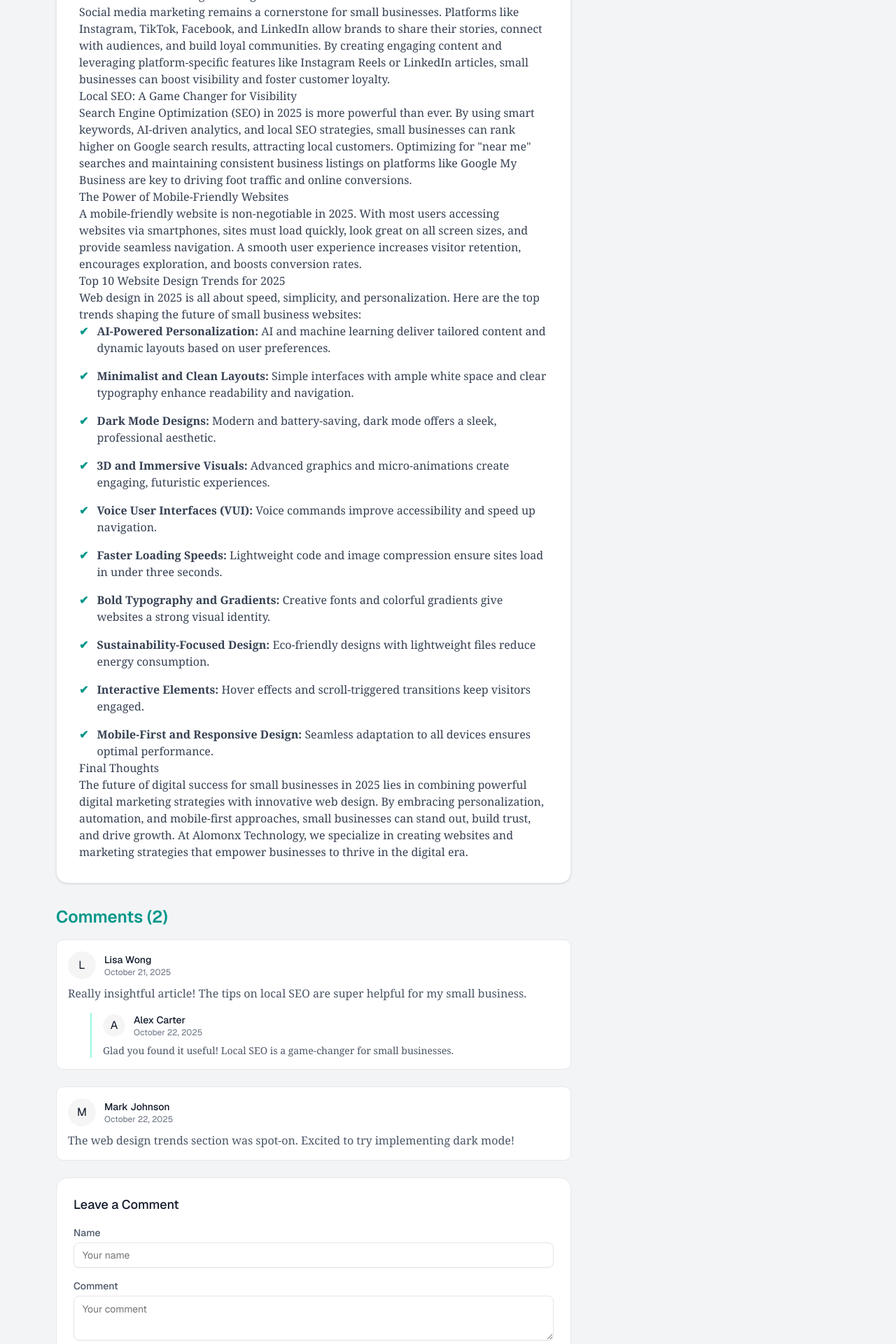
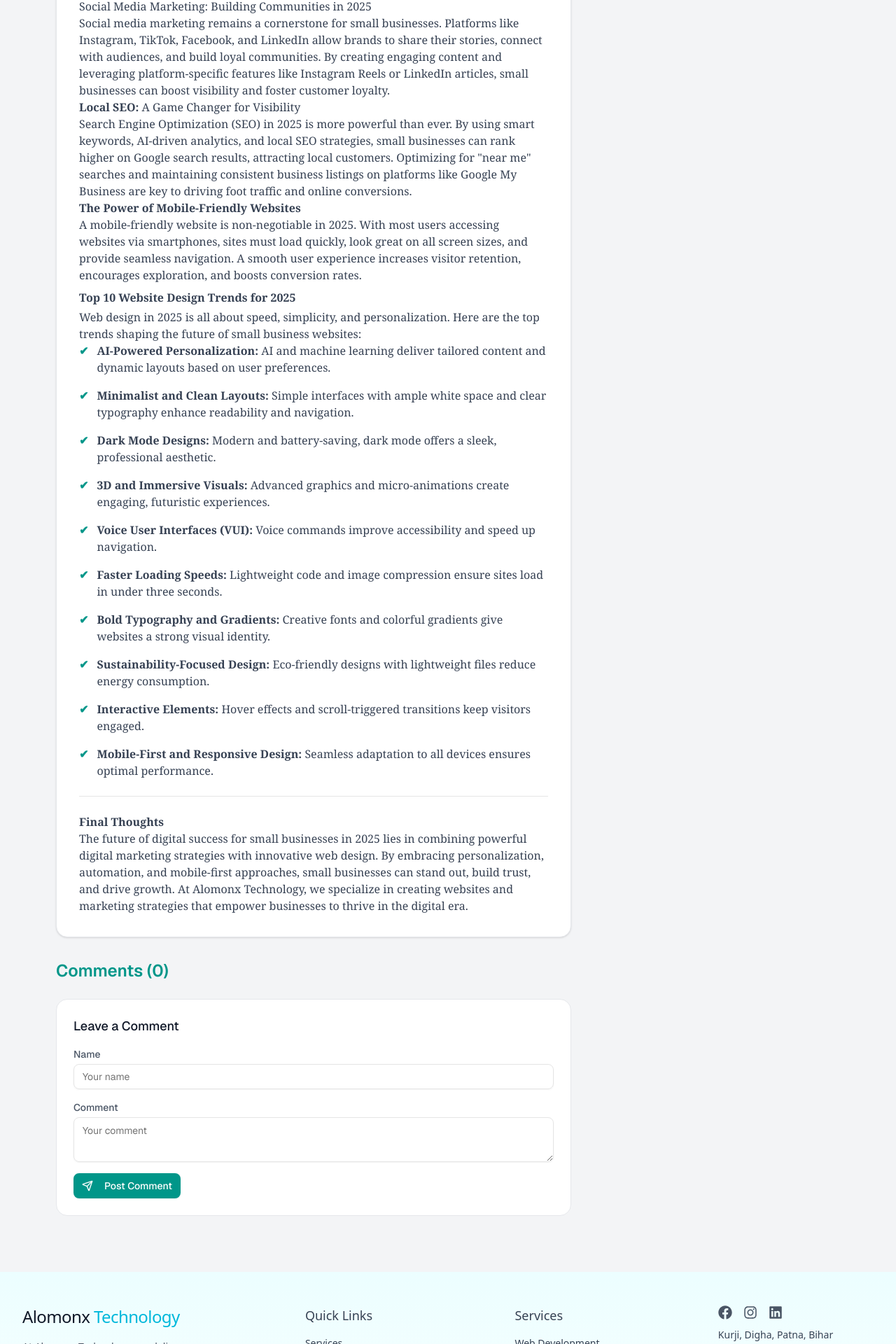
Before and after one commit to Amitkr77/alomonx, a Next.js app: page /blog/digital-success-in-2025-transforming-small-businesses in a window 1280 px wide. Shown: the part 880-2800 px from the top of the page at 70% size. Built offline with nearby package versions, Linux system fonts and the light colour scheme.

Commit message:
removed dummy data

```diff
--- a/src/app/blog/[slug]/page.jsx
+++ b/src/app/blog/[slug]/page.jsx
@@ -32,19 +32,19 @@ const blogPosts = [
     excerpt:
       "Discover how digital marketing strategies and cutting-edge web design trends can empower small businesses to thrive in 2025.",
     content: `
-      <h2>Introduction</h2>
+      <h2 class="font-bold mb-2 text-2xl">Introduction</h2>
       <p>In 2025, digital marketing and web design are transforming small businesses by enabling them to compete with industry giants, reach global audiences, and deliver exceptional user experiences. From AI-powered personalization to mobile-first designs, this article explores how small businesses can leverage digital marketing strategies and the latest web design trends to grow faster, reach wider, and compete smarter.</p>
 
       <h3>Social Media Marketing: Building Communities in 2025</h3>
       <p>Social media marketing remains a cornerstone for small businesses. Platforms like Instagram, TikTok, Facebook, and LinkedIn allow brands to share their stories, connect with audiences, and build loyal communities. By creating engaging content and leveraging platform-specific features like Instagram Reels or LinkedIn articles, small businesses can boost visibility and foster customer loyalty.</p>
 
-      <h3>Local SEO: A Game Changer for Visibility</h3>
+      <h3><span class="font-bold mt-2">Local SEO:</span> A Game Changer for Visibility</h3>
       <p>Search Engine Optimization (SEO) in 2025 is more powerful than ever. By using smart keywords, AI-driven analytics, and local SEO strategies, small businesses can rank higher on Google search results, attracting local customers. Optimizing for "near me" searches and maintaining consistent business listings on platforms like Google My Business are key to driving foot traffic and online conversions.</p>
 
-      <h3>The Power of Mobile-Friendly Websites</h3>
+      <h3 class="font-bold">The Power of Mobile-Friendly Websites</h3>
       <p>A mobile-friendly website is non-negotiable in 2025. With most users accessing websites via smartphones, sites must load quickly, look great on all screen sizes, and provide seamless navigation. A smooth user experience increases visitor retention, encourages exploration, and boosts conversion rates.</p>
 
-      <h3>Top 10 Website Design Trends for 2025</h3>
+      <h3 class="font-bold mt-2 mb-1">Top 10 Website Design Trends for 2025</h3>
       <p>Web design in 2025 is all about speed, simplicity, and personalization. Here are the top trends shaping the future of small business websites:</p>
       <ul class="list-none pl-0 space-y-4">
         <li class="flex items-start gap-3 text-gray-700">
@@ -88,8 +88,8 @@ const blogPosts = [
           <span><strong>Mobile-First and Responsive Design:</strong> Seamless adaptation to all devices ensures optimal performance.</span>
         </li>
       </ul>
-
-      <h3>Final Thoughts</h3>
+      <hr class="my-6" />
+      <h3 class="font-bold mt-2">Final Thoughts</h3>
       <p>The future of digital success for small businesses in 2025 lies in combining powerful digital marketing strategies with innovative web design. By embracing personalization, automation, and mobile-first approaches, small businesses can stand out, build trust, and drive growth. At Alomonx Technology, we specialize in creating websites and marketing strategies that empower businesses to thrive in the digital era.</p>`,
     date: "October 20, 2025",
     category: "Digital Strategy",
@@ -112,27 +112,27 @@ const BlogDetail = () => {
   const [commentName, setCommentName] = useState("");
   const [commentError, setCommentError] = useState("");
   const [commentsList, setCommentsList] = useState([
-    {
-      id: 1,
-      name: "Lisa Wong",
-      text: "Really insightful article! The tips on local SEO are super helpful for my small business.",
-      date: "October 21, 2025",
-      replies: [
-        {
-          id: 1.1,
-          name: "Alex Carter",
-          text: "Glad you found it useful! Local SEO is a game-changer for small businesses.",
-          date: "October 22, 2025",
-        },
-      ],
-    },
-    {
-      id: 2,
-      name: "Mark Johnson",
-      text: "The web design trends section was spot-on. Excited to try implementing dark mode!",
-      date: "October 22, 2025",
-      replies: [],
-    },
+    // {
+    //   id: 1,
+    //   name: "Lisa Wong",
+    //   text: "Really insightful article! The tips on local SEO are super helpful for my small business.",
+    //   date: "October 21, 2025",
+    //   replies: [
+    //     {
+    //       id: 1.1,
+    //       name: "Alex Carter",
+    //       text: "Glad you found it useful! Local SEO is a game-changer for small businesses.",
+    //       date: "October 22, 2025",
+    //     },
+    //   ],
+    // },
+    // {
+    //   id: 2,
+    //   name: "Mark Johnson",
+    //   text: "The web design trends section was spot-on. Excited to try implementing dark mode!",
+    //   date: "October 22, 2025",
+    //   replies: [],
+    // },
   ]);
   const [showCTA, setShowCTA] = useState(false);
   const [scrollProgress, setScrollProgress] = useState(0);
@@ -214,12 +214,12 @@ const BlogDetail = () => {
       >
         <div className="absolute inset-0 bg-gradient-to-r from-teal-600/80 to-coral-500/80 backdrop-blur-sm"></div>
         <motion.div
-          className="relative text-center z-10 max-w-4xl px-4"
+          className="relative text-center z-10 max-w-5xl px-4"
           initial={{ opacity: 0, y: 50 }}
           animate={{ opacity: 1, y: 0 }}
           transition={{ duration: 0.8 }}
         >
-          <div className="flex items-center justify-center gap-2 mb-3">
+          <div className="flex items-center justify-center gap-2 mb-3 mt-8">
             <Tag className="h-5 w-5 text-white" />
             <span className="text-sm font-medium text-white">
               {post.category}
@@ -491,7 +491,7 @@ const BlogDetail = () => {
       </AnimatePresence>
 
       {/* Back to Top Button */}
-      <motion.div
+      {/* <motion.div
         className="fixed bottom-6 right-6 z-50"
         initial={{ opacity: 0, scale: 0.8 }}
         animate={{ opacity: showCTA ? 1 : 0, scale: showCTA ? 1 : 0.8 }}
@@ -504,7 +504,7 @@ const BlogDetail = () => {
         >
           <ChevronUp className="h-6 w-6" />
         </Button>
-      </motion.div>
+      </motion.div> */}
     </section>
   );
 };
--- a/src/components/Footer.jsx
+++ b/src/components/Footer.jsx
@@ -1,6 +1,6 @@
 "use client";
 import React from "react";
-import { Phone, Mail } from "lucide-react";
+import { Phone, Mail, Github } from "lucide-react";
 import Link from "next/link";
 import {
   FaWhatsapp,
@@ -8,6 +8,7 @@ import {
   FaFacebook,
   FaLinkedin,
 } from "react-icons/fa";
+import { ExternalLink } from "lucide-react";
 import { motion } from "framer-motion";
 
 export default function Footer() {
@@ -162,16 +163,40 @@ export default function Footer() {
       </motion.div>
 
       {/* Bottom */}
+
       <motion.div
-        initial={{ opacity: 0 }}
-        animate={{ opacity: 1 }}
-        transition={{ duration: 0.6 }}
-        className="text-center text-xs py-4 border-t border-gray-200 bg-white"
+        initial={{ opacity: 0, y: 10 }}
+        animate={{ opacity: 1, y: 0 }}
+        transition={{ duration: 0.7, ease: "easeOut" }}
+        className="border-t border-gray-200 bg-white/80 backdrop-blur-sm"
       >
-        <p>
-          © 2025 Alomonx Technology. All rights reserved. Designed by{" "}
-          <span className="text-cyan-500">Alomonx Technology</span>
-        </p>
+        <div className="max-w-5xl mx-auto px-4 py-6">
+          <p className="text-center text-xs text-gray-600 leading-relaxed">
+            © {new Date().getFullYear()} Alomonx Technology. All rights
+            reserved.
+            <br className="sm:hidden" /> {/* line break on mobile only */}
+            <span className="text-gray-500"> Crafted with ❤️ by </span>
+            <a
+              href="https://github.com/Amitkr77"
+              target="_blank"
+              rel="noopener noreferrer"
+              className="font-medium text-cyan-600 hover:text-cyan-700 inline-flex items-center gap-1.5 transition-colors"
+            >
+              Amit Kumar
+              <Github className="w-3.5 h-3.5" />
+            </a>
+            {" • "}
+            <a
+              href="https://amit-kumar.dev" // replace with your real portfolio
+              target="_blank"
+              rel="noopener noreferrer"
+              className="font-medium text-cyan-600 hover:text-cyan-700 inline-flex items-center gap-1 transition-colors"
+            >
+              Portfolio
+              <ExternalLink className="w-3 h-3" />
+            </a>
+          </p>
+        </div>
       </motion.div>
     </footer>
   );
```
Also changed, not shown: 1 other file (tests, documents, lock files or other folders).
